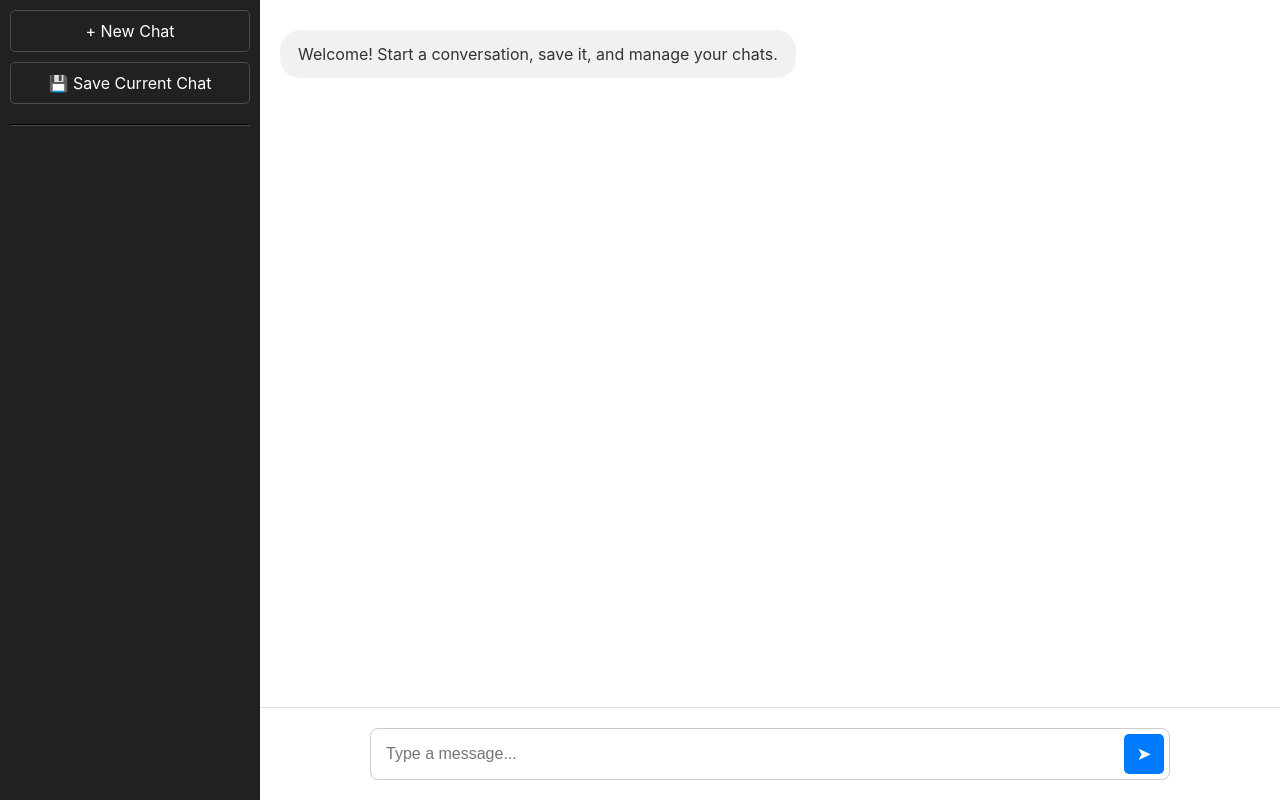
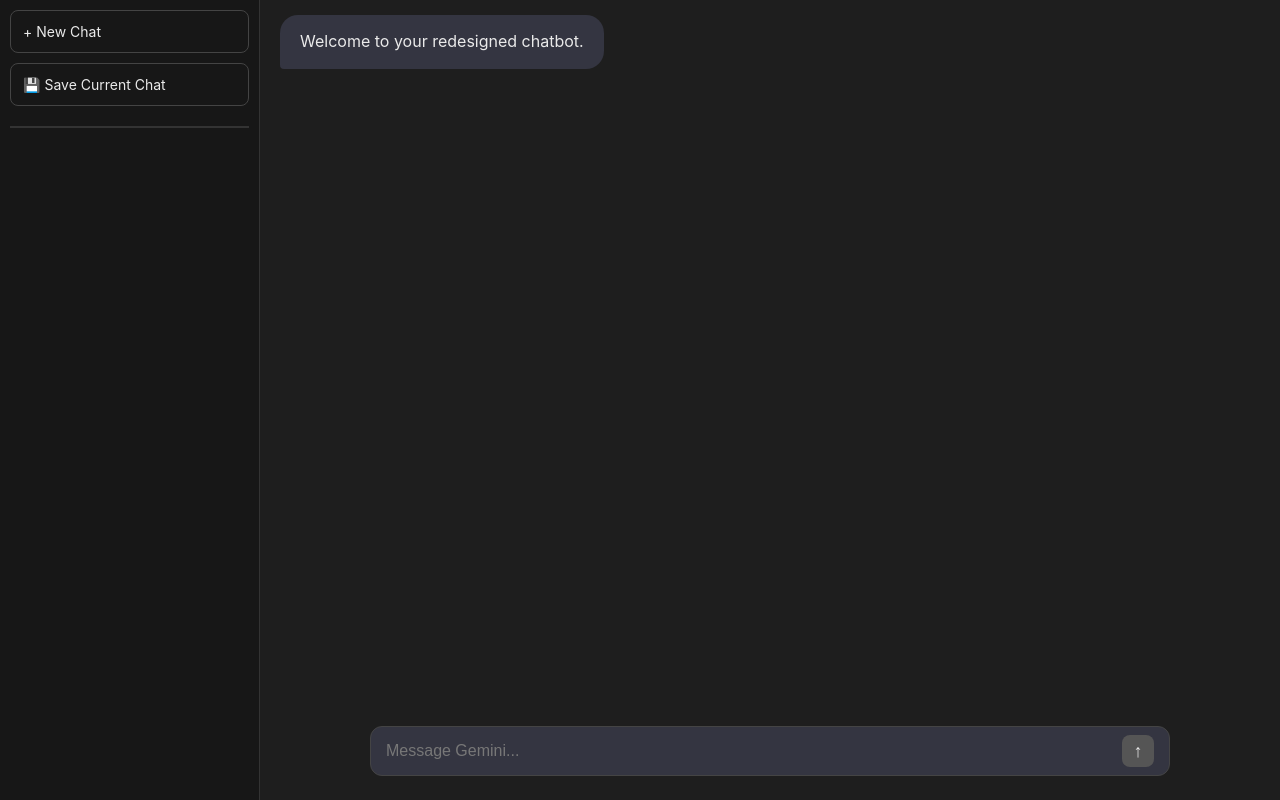
Before and after one commit to itzenzy2/PersonalChatBot, a website: page index.html in a window 1280 px wide. Drawn offline with Linux system fonts and the light colour scheme.

Commit message:
Update index.html

```diff
--- a/index.html
+++ b/index.html
@@ -2,138 +2,195 @@
 <html lang="en">
 <head>
     <meta charset="UTF-8">
-    <title>My Gemini Chatbot</title>
+    <title>Gemini Chatbot - Modern Dark</title>
     <style>
-        /* Basic reset and font styling */
+        /* ---
+        SECTION 1: GLOBAL STYLES & FONT
+        --- */
         * { box-sizing: border-box; margin: 0; padding: 0; }
         body {
-            font-family: -apple-system, BlinkMacSystemFont, "Segoe UI", Roboto, Helvetica, Arial, sans-serif;
-            background-color: #f7f7f8;
+            /* A modern, clean font stack */
+            font-family: "Inter", -apple-system, BlinkMacSystemFont, "Segoe UI", Roboto, Helvetica, Arial, sans-serif;
+            /* The primary dark background color for the whole app */
+            background-color: #1E1E1E;
+            /* A slightly off-white text color is easier on the eyes than pure white */
+            color: #EAEAEA;
             display: flex;
             height: 100vh;
+            overflow: hidden; /* Prevents the main body from scrolling */
         }
 
-        /* --- Main Layout --- */
+        /* ---
+        SECTION 2: CUSTOM SCROLLBARS (A key modern touch)
+        --- */
+        ::-webkit-scrollbar { width: 8px; }
+        ::-webkit-scrollbar-track { background: #2c2c2c; }
+        ::-webkit-scrollbar-thumb { background: #555; border-radius: 4px; }
+        ::-webkit-scrollbar-thumb:hover { background: #666; }
+
+        /* ---
+        SECTION 3: MAIN APP LAYOUT
+        --- */
         #app-container { display: flex; width: 100%; height: 100%; }
         #sidebar {
             width: 260px;
-            background-color: #202123;
-            color: white;
+            /* A slightly different dark shade for the sidebar to create depth */
+            background-color: #171717;
             padding: 10px;
             display: flex;
             flex-direction: column;
+            /* A subtle border to separate the panels */
+            border-right: 1px solid #333;
         }
+        #chat-area {
+            flex-grow: 1;
+            display: flex;
+            flex-direction: column;
+            height: 100%;
+        }
+
+        /* ---
+        SECTION 4: SIDEBAR ELEMENTS
+        --- */
         .sidebar-btn {
-            border: 1px solid #4d4d4f;
-            border-radius: 5px;
-            padding: 10px;
-            text-align: center;
+            background-color: transparent;
+            border: 1px solid #444;
+            border-radius: 8px;
+            padding: 12px;
+            text-align: left; /* Align text to the left for a cleaner look */
             cursor: pointer;
             margin-bottom: 10px;
+            font-size: 14px;
+            transition: background-color 0.2s ease; /* Smooth hover effect */
         }
-        .sidebar-btn:hover { background-color: #2d2e30; }
+        .sidebar-btn:hover { background-color: #2A2A2A; }
 
         #chat-history-list { flex-grow: 1; overflow-y: auto; }
-
-        /* ▼▼▼ NEW CSS FOR THE SAVED CHAT ITEMS WITH DELETE BUTTON ▼▼▼ */
         .saved-chat-container {
             display: flex;
             justify-content: space-between;
             align-items: center;
-            padding: 10px;
-            border-radius: 5px;
+            padding: 12px;
+            border-radius: 8px;
+            transition: background-color 0.2s ease;
         }
-        .saved-chat-container:hover { background-color: #2d2e30; }
+        .saved-chat-container:hover { background-color: #2A2A2A; }
         .saved-chat-title {
             cursor: pointer;
             white-space: nowrap;
             overflow: hidden;
             text-overflow: ellipsis;
-            flex-grow: 1; /* Allows title to take up space */
+            flex-grow: 1;
         }
         .delete-chat-btn {
             background: none;
             border: none;
-            color: #999;
+            color: #777;
             cursor: pointer;
             font-size: 16px;
             padding: 0 5px;
+            transition: color 0.2s ease;
         }
-        .delete-chat-btn:hover { color: white; }
-        /* ▲▲▲ END OF NEW CSS ▲▲▲ */
+        .delete-chat-btn:hover { color: #EAEAEA; }
 
-        #chat-area {
-            flex-grow: 1;
-            display: flex;
-            flex-direction: column;
-            height: 100%;
-            background-color: #ffffff;
-        }
-
-        /* --- Chat Components --- */
+        /* ---
+        SECTION 5: MAIN CHAT WINDOW
+        --- */
         #chat-box {
             flex-grow: 1;
             overflow-y: auto;
-            padding: 20px;
+            padding: 0 20px; /* Remove top/bottom padding to let messages have their own margin */
             display: flex;
             flex-direction: column;
         }
         .message {
-            margin: 10px 0;
-            padding: 12px 18px;
-            border-radius: 20px;
-            line-height: 1.5;
+            margin: 15px 0;
+            padding: 14px 20px;
+            border-radius: 18px;
+            line-height: 1.6;
             max-width: 80%;
             word-wrap: break-word;
         }
-        .user-message { background-color: #007bff; color: white; align-self: flex-end; }
-        .bot-message { background-color: #f1f1f1; color: #333; align-self: flex-start; }
-        #input-container { padding: 20px; border-top: 1px solid #e0e0e0; }
+        .user-message {
+            /* A more sophisticated, modern blue */
+            background-color: #3A76F7;
+            color: white;
+            align-self: flex-end;
+            border-bottom-right-radius: 4px; /* A subtle "tail" for the bubble */
+        }
+        .bot-message {
+            /* A classic dark-theme message color */
+            background-color: #343541;
+            color: #EAEAEA;
+            align-self: flex-start;
+            border-bottom-left-radius: 4px;
+        }
+
+        /* ---
+        SECTION 6: INPUT FORM AREA (Key redesign area)
+        --- */
+        #input-container {
+            padding: 24px;
+        }
         #chat-form {
             display: flex;
+            align-items: center;
             max-width: 800px;
             margin: 0 auto;
-            border: 1px solid #ccc;
+            /* Use the same color as bot messages for a seamless look */
+            background-color: #343541;
+            border-radius: 12px; /* More rounded corners */
+            padding: 8px 15px;
+            border: 1px solid #444;
+        }
+        #user-input {
+            flex-grow: 1;
+            border: none;
+            outline: none;
+            background-color: transparent;
+            color: #EAEAEA;
+            font-size: 16px;
+        }
+        #user-input::placeholder { color: #777; }
+        #chat-form button {
+            width: 32px;
+            height: 32px;
+            border: none;
+            background-color: #555;
+            color: #EAEAEA;
             border-radius: 8px;
-            padding: 5px;
-        }
-        #user-input { flex-grow: 1; padding: 10px; border: none; outline: none; font-size: 16px; }
-        #chat-form button {
-            width: 40px;
-            height: 40px;
-            border: none;
-            background-color: #007bff;
-            color: white;
-            border-radius: 5px;
             cursor: pointer;
             font-size: 18px;
+            margin-left: 10px;
+            transition: background-color 0.2s ease;
         }
-        #chat-form button:hover { background-color: #0056b3; }
+        #chat-form button:hover { background-color: #666; }
     </style>
 </head>
 <body>
 
+<!-- The HTML structure remains exactly the same! -->
 <div id="app-container">
     <div id="sidebar">
         <div id="new-chat-btn" class="sidebar-btn">+ New Chat</div>
         <div id="save-chat-btn" class="sidebar-btn">💾 Save Current Chat</div>
-        <hr style="border-color: #4d4d4f; margin: 10px 0;">
+        <hr style="border-color: #333; margin: 10px 0; border-style: solid;">
         <div id="chat-history-list"></div>
     </div>
-
     <div id="chat-area">
         <div id="chat-box">
-            <div class="message bot-message">Welcome! Start a conversation, save it, and manage your chats.</div>
+            <div class="message bot-message">Welcome to your redesigned chatbot.</div>
         </div>
         <div id="input-container">
             <form id="chat-form">
-                <input type="text" id="user-input" placeholder="Type a message..." autocomplete="off">
-                <button type="submit">➤</button>
+                <input type="text" id="user-input" placeholder="Message Gemini..." autocomplete="off">
+                <button type="submit">↑</button>
             </form>
         </div>
     </div>
 </div>
 
+<!-- The JavaScript logic remains exactly the same! -->
 <script>
     const chatForm = document.getElementById('chat-form');
     const userInput = document.getElementById('user-input');
@@ -141,24 +198,18 @@
     const newChatBtn = document.getElementById('new-chat-btn');
     const saveChatBtn = document.getElementById('save-chat-btn');
     const chatHistoryList = document.getElementById('chat-history-list');
-
     let conversationHistory = [];
     let currentChatId = null;
-
-    // --- EVENT LISTENERS ---
     document.addEventListener('DOMContentLoaded', renderSavedChats);
     newChatBtn.addEventListener('click', startNewChat);
     saveChatBtn.addEventListener('click', saveCurrentChat);
     chatForm.addEventListener('submit', handleFormSubmit);
-
-    // --- CORE FUNCTIONS ---
     function startNewChat() {
         conversationHistory = [];
         currentChatId = null;
         chatBox.innerHTML = '';
         addMessage("A new chat has started. What can I help you with?", 'bot-message');
     }
-
     async function handleFormSubmit(event) {
         event.preventDefault();
         const messageText = userInput.value.trim();
@@ -185,7 +236,6 @@
             conversationHistory.pop();
         }
     }
-
     function addMessage(text, className) {
         const messageElement = document.createElement('div');
         messageElement.classList.add('message', className);
@@ -193,12 +243,9 @@
         chatBox.appendChild(messageElement);
         chatBox.scrollTop = chatBox.scrollHeight;
     }
-
-    // --- LOCAL STORAGE & SAVING/LOADING/DELETING LOGIC ---
     function getSavedChats() {
         return JSON.parse(localStorage.getItem('gemini-chat-histories')) || [];
     }
-
     function saveCurrentChat() {
         if (conversationHistory.length === 0) {
             alert("Cannot save an empty chat.");
@@ -210,7 +257,7 @@
         if (currentChatId) {
             const chatIndex = savedChats.findIndex(chat => chat.id === currentChatId);
             savedChats[chatIndex].history = conversationHistory;
-            savedChats[chatIndex].title = title; // Also update title in case it changed
+            savedChats[chatIndex].title = title;
         } else {
             currentChatId = Date.now();
             savedChats.push({ id: currentChatId, title: title, history: conversationHistory });
@@ -219,38 +266,28 @@
         alert("Chat saved!");
         renderSavedChats();
     }
-
     function renderSavedChats() {
         const savedChats = getSavedChats();
         chatHistoryList.innerHTML = '';
         savedChats.forEach(chat => {
-            // Create a container for the title and delete button
             const container = document.createElement('div');
             container.classList.add('saved-chat-container');
-
-            // Create the title element
             const titleEl = document.createElement('span');
             titleEl.classList.add('saved-chat-title');
             titleEl.textContent = chat.title;
             titleEl.addEventListener('click', () => loadChat(chat.id));
-
-            // ▼▼▼ NEW DELETE BUTTON LOGIC ▼▼▼
-            // Create the delete button
             const deleteBtn = document.createElement('button');
             deleteBtn.classList.add('delete-chat-btn');
             deleteBtn.textContent = '🗑️';
             deleteBtn.addEventListener('click', (event) => {
-                event.stopPropagation(); // Prevents the loadChat event from firing
+                event.stopPropagation();
                 deleteChat(chat.id);
             });
-            // ▲▲▲ END OF NEW DELETE BUTTON LOGIC ▲▲▲
-
             container.appendChild(titleEl);
             container.appendChild(deleteBtn);
             chatHistoryList.appendChild(container);
         });
     }
-
     function loadChat(chatId) {
         const savedChats = getSavedChats();
         const chatToLoad = savedChats.find(chat => chat.id === chatId);
@@ -264,25 +301,17 @@
             });
         }
     }
-
-    // ▼▼▼ NEW DELETE CHAT FUNCTION ▼▼▼
     function deleteChat(chatId) {
-        // Ask for confirmation before deleting
         if (confirm("Are you sure you want to delete this chat?")) {
             let savedChats = getSavedChats();
-            // Create a new array excluding the chat to be deleted
             savedChats = savedChats.filter(chat => chat.id !== chatId);
             localStorage.setItem('gemini-chat-histories', JSON.stringify(savedChats));
-
-            // If the deleted chat is the one currently open, start a new chat
             if (currentChatId === chatId) {
                 startNewChat();
             }
-
-            renderSavedChats(); // Refresh the sidebar
+            renderSavedChats();
         }
     }
-    // ▲▲▲ END OF NEW DELETE CHAT FUNCTION ▲▲▲
 </script>
 
 </body>
```
